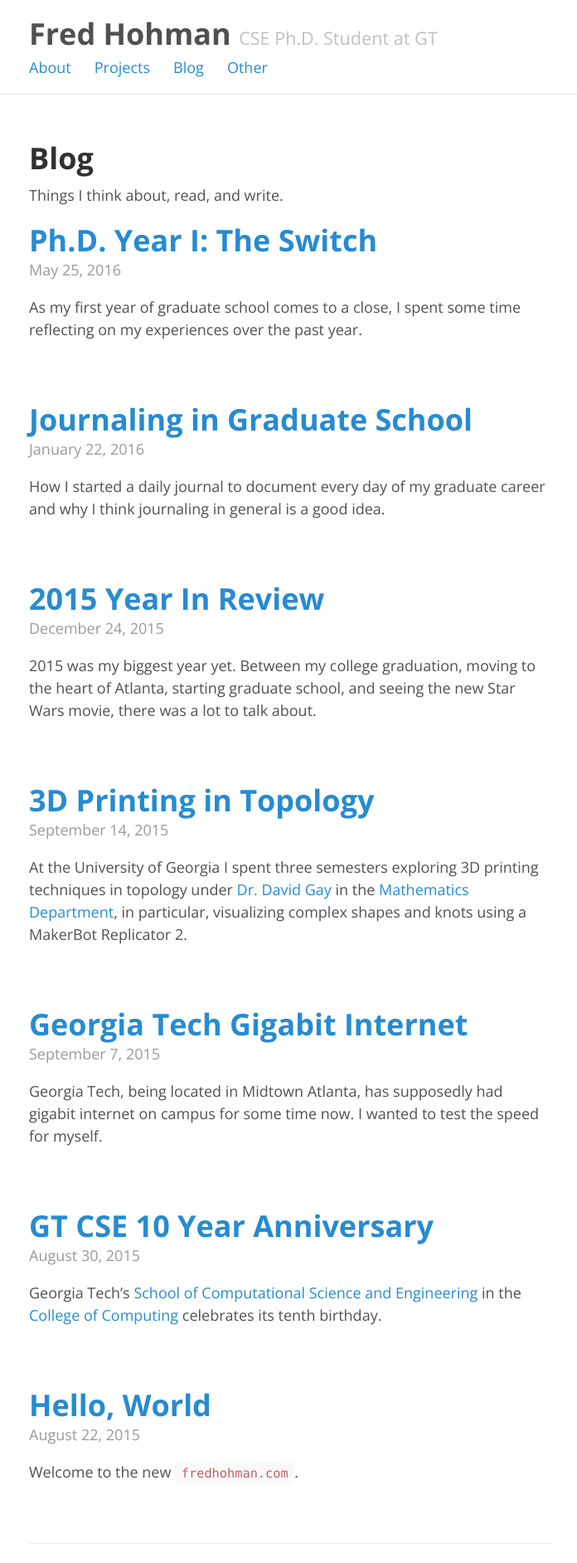
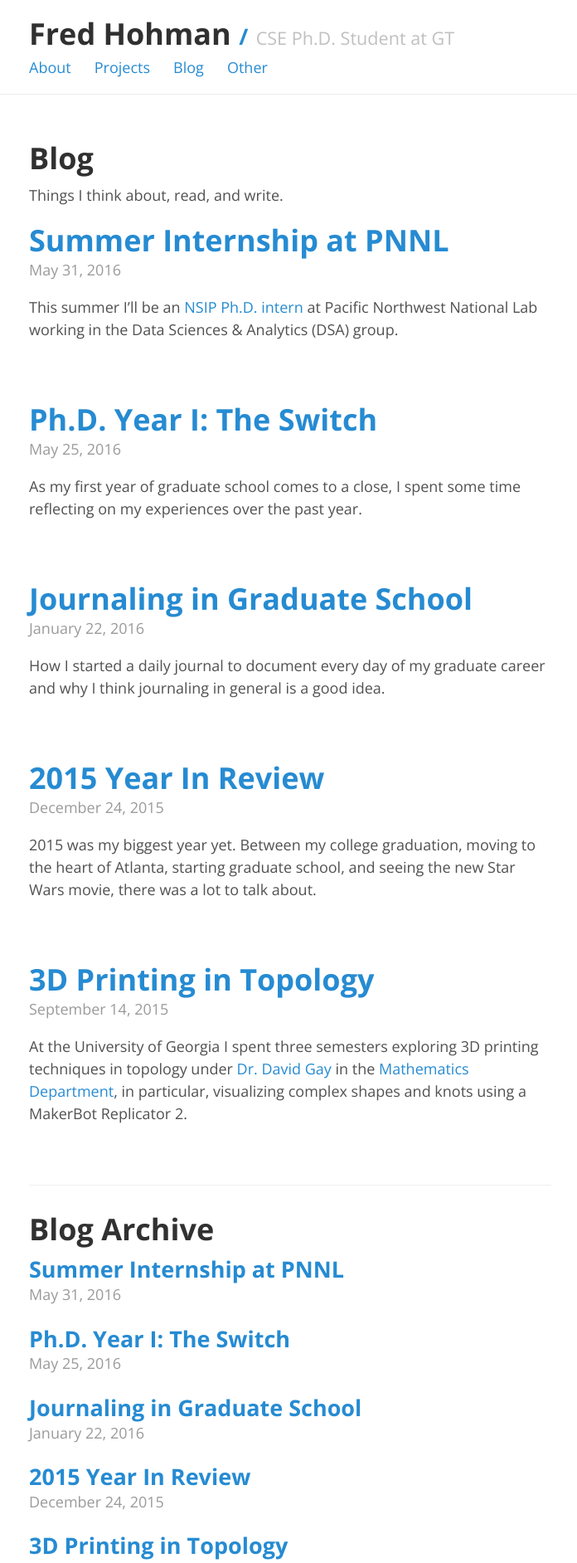
Before and after one commit to fredhohman/fredhohman.github.io, a Jekyll site: the page built from blog/index.html, in a window 1280 px wide. Shown: the top 1884 px of the page at 83% size, without its empty margins (290-986 px from the left). Built offline with Jekyll 4.4.1, drawn with Linux system fonts in a browser that asks for light colours.

Commit message:
pnnl blog posts, new header separator, title font color change, and other misc changes

```diff
--- a/_includes/footer.html
+++ b/_includes/footer.html
@@ -17,11 +17,7 @@
 			<a href="{{ page[1] }}">{{ page[0] }}</a>
 			&nbsp;&nbsp;&nbsp;&nbsp;
 		{% endfor %}
-
 		<br/>
-
 		Contact me at <code>fredhohman@gatech.edu</code>
-
 	</div>
-
 </footer>
--- a/_includes/header.html
+++ b/_includes/header.html
@@ -2,6 +2,7 @@
 	<h1 class="masthead-title">
   		<a href="{{ site.baseurl }}/" title="Home">{{ site.title }}</a>
   		<div class="mastheadspacer"/></div>
+   		<span class="masthead-slash">/</span>
    		<small>{{ site.tagline }}</small>
 	</h1>
 </header>
--- /dev/null
+++ b/_posts/blog/2016-05-31-summer-internship-at-pnnl.md
@@ -0,0 +1,41 @@
+---
+layout: post
+title: Summer Internship at PNNL
+categories: blog
+permalink: blog/summer-internship-at-pnnl
+comments: true
+---
+
+This summer I'll be an [NSIP Ph.D. intern][nsip] at Pacific Northwest National Lab working in the Data Sciences & Analytics (DSA) group.
+
+<!--more-->
+
+&nbsp;
+
+<blockquote class="twitter-tweet tw-align-center" data-lang="en"><p lang="en" dir="ltr">This summer I&#39;m Washington bound as a PhD intern in the Data Sciences &amp; Analytics group at <a href="https://twitter.com/PNNLab">@PNNLab</a>!</p>&mdash; Fred Hohman (@fredhohman) <a href="https://twitter.com/fredhohman/status/727940899012026369">May 4, 2016</a></blockquote> <script async src="//platform.twitter.com/widgets.js" charset="utf-8"></script>
+
+&nbsp;
+
+[PNNL][pnnl] is one of the Department of Energy's Office of Sciences national laboratories whose research specializes in fundamental sciences, national security, energy, and reducing the effects of human activity on the environment[^fn-pnnl-research].
+
+<figure>
+  <img class="single" src="/images/blog/pnnl.jpg" alt="Pacific Northwest National Lab.">
+</figure>
+
+I'm one week into my summer work, and I finally understand where I fall in the hierarchy of the lab: I'm housed in the Data Sciences & Analytics group, in the Computational & Statistical Analytics Division, which falls under the National Security Directorate (one of the three missions of the lab).
+
+I'll be spending 11 weeks in [Tri-Cities, Washington][tri-cities] working with [Dr. Nathan Hodas][nathan] on using **visual analytics to better understand deep learning models**.
+
+<figure>
+  <img class="full" src="/images/blog/wa-map.png" alt="My Flight to Washington.">
+  <figcaption>My long flight out West.</figcaption>
+</figure>
+
+During my time out West away from Atlanta I plan to take a few trips to places like Seattle, Portland, and possibly Vancouver. I'll also be taking a weekend getaway to Los Angles on my birthday. Looking forward to taking pictures, meeting new people, and experiencing all the Pacific Northwest has to offer this summer!
+
+[^fn-pnnl-research]: <a href="http://www.pnnl.gov/research/">Research at PNNL.</a>
+
+[nsip]: http://science-ed.pnnl.gov/default.aspx?topic=National_Security_Internship_Program_(NSIP) "National Security Internship Program."
+[pnnl]: http://www.pnnl.gov "Pacific Northwest National Lab."
+[tri-cities]: https://en.wikipedia.org/wiki/Tri-Cities,_Washington "Tri-Cities, Washington."
+[nathan]: https://signatures.pnnl.gov/bios/nathan-hodas "Nathan Hodas."
--- a/_sass/_masthead.scss
+++ b/_sass/_masthead.scss
@@ -10,17 +10,19 @@
   @media (max-width: 41em) {
     padding-left: 1em;
     padding-right: 1em,;
-/*    text-align: center;
-*/  }
+    /*text-align: center;*/
+  }
 }
 
 .masthead-title {
   margin-top: 0;
   margin-bottom: 0;
-  color: #505050;
+  /*color: #505050;*/
+  color: #303030;
 
   a {
-    color: #505050;
+    /*color: #505050;*/
+    color: #303030;
   }
 
   a:hover{
@@ -66,3 +68,13 @@
   margin-right: auto;
   font-size: 500;
 }
+
+.masthead-slash{
+  display: none;
+  color: #268bd2;
+  font-size: 75%;
+}
+
+@media (min-width: 41em) {
+  .masthead-slash{display: inline}
+}
--- a/_sass/_type.scss
+++ b/_sass/_type.scss
@@ -7,6 +7,7 @@
   font-weight: bold;
   line-height: 1.25;
   color: #313131;
+  /*color: #505050;*/
   text-rendering: optimizeLegibility;
 }
 
--- a/blog/index.html
+++ b/blog/index.html
@@ -6,7 +6,7 @@
 <p>Things I think about, read, and write.</p>
 
 <div class="posts">
-  {% for post in site.categories.blog %}
+  {% for post in site.categories.blog limit:5 %}
   <article class="post">
     <h1 class="post-title">
       <a href="{{ site.baseurl }}{{ post.url }}">
```
Also changed, not shown: other.md (+2 -0 lines), images/blog/pnnl.jpg (added), images/blog/wa-map.png (added), 3 other files.
